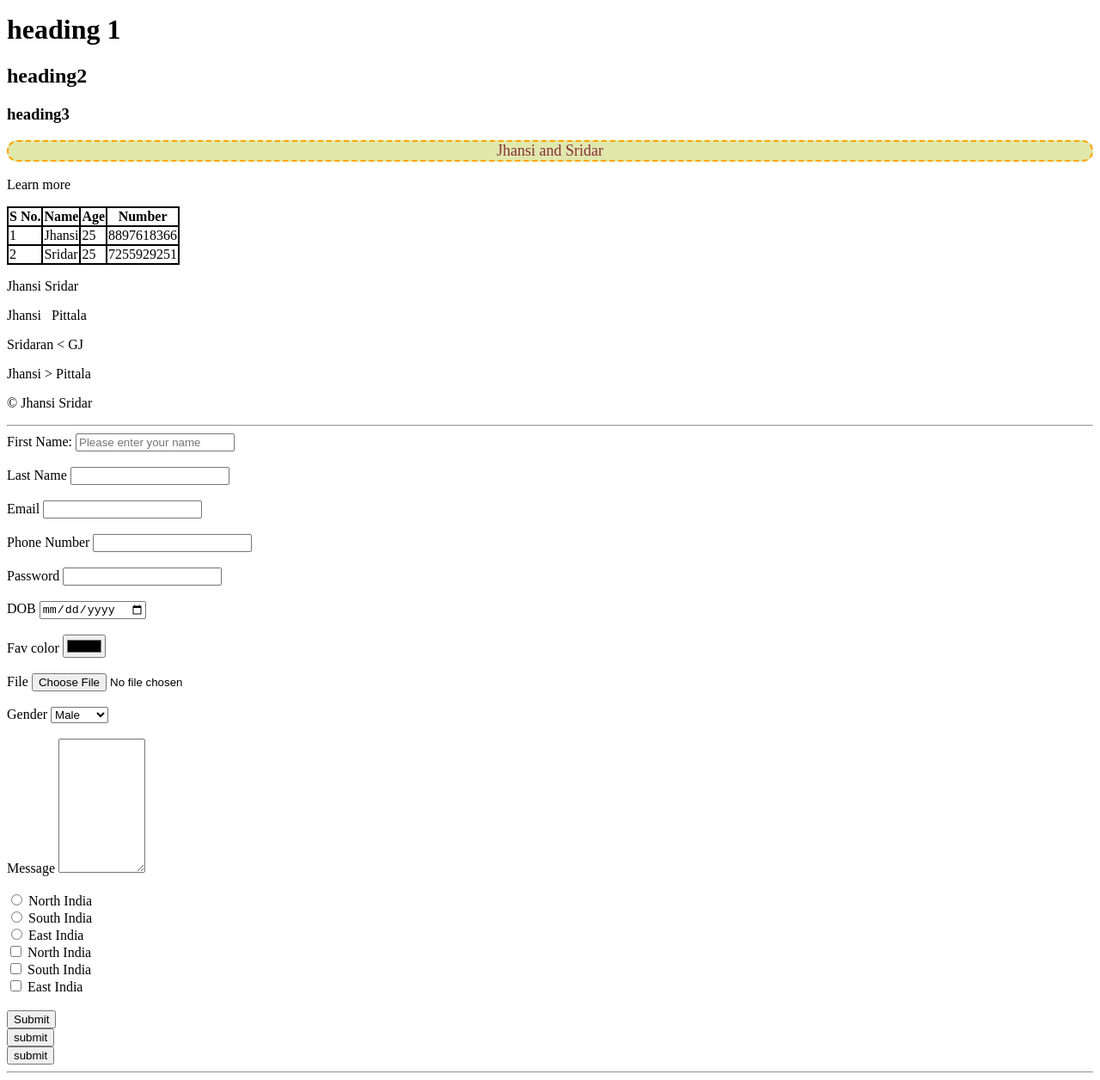
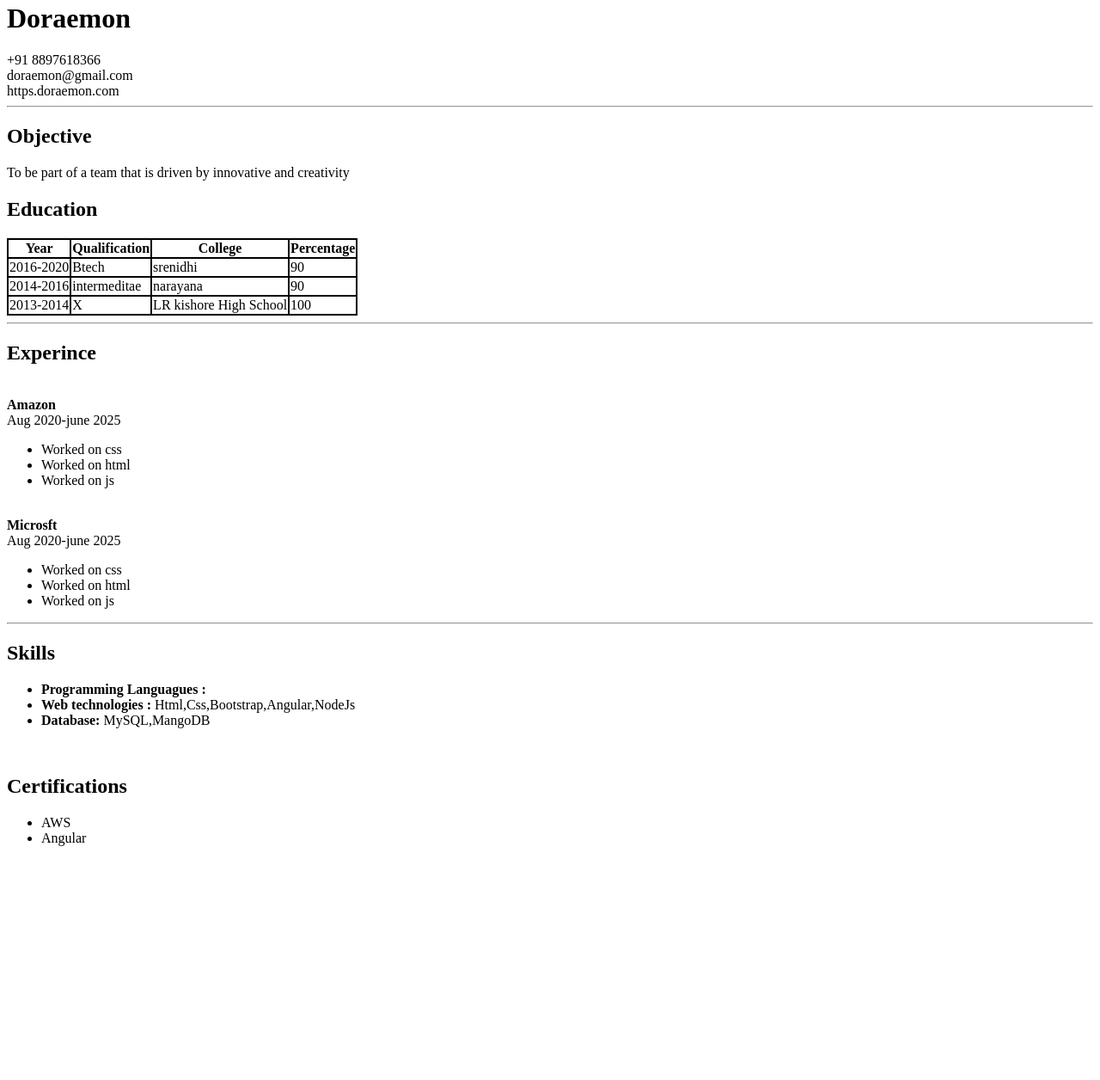
Before and after one commit to jhansiramak/lb-resume, a plain HTML site: page index.html in a window 1280 px wide. Shown: the part 5-1261 px from the top of the page at 86% size. After the commit the page ends 1005 px from the top, so only its background shows below. Drawn offline with Linux system fonts and the light colour scheme.

Commit message:
Add files via upload

```diff
--- a/index.html
+++ b/index.html
@@ -1,15 +1,8 @@
-<!DOCTYPE html>
-<html lang="en">
+<html>
     <head>
-    <meta charset="UTF-8" />
-    <meta name="viewport" content="width=device-width, initial-scale=1.0" />
-    <title>Srija</title>
-    <link
-      rel="stortcut icon"
-      href="https://static.vecteezy.com/system/resources/previews/018/842/695/large_2x/red-heart-shape-icon-like-or-love-symbol-for-valentine-s-day-3d-render-illustration-free-png.png"
-      type="image/l-icon"
-    />
-    <!-- style internal styling -->
+        <title> Resume Maker </title>
+        <link rel="shortcut icon" href="https://static.vecteezy.com/system/resources/previews/018/842/695/large_2x/red-heart-shape-icon-like-or-love-symbol-for-valentine-s-day-3d-render-illustration-free-png.png"
+        >
         <style>
             table,
             th,
@@ -20,148 +13,83 @@
           </style>
     </head>
     <body>
-    <h1>heading 1</h1>
-    <h2>heading2</h2>
-    <h3>heading3</h3>
-    <!-- style inline css -->
-    <p
-      style="
-        color: rgb(137, 47, 59);
-        background-color: rgb(224, 232, 172);
-        font-size: large;
-        text-align: center;
-        border: 2px dashed orange;
-        border-radius: 12px;
-      "
-    >
-      Jhansi and Sridar
-    </p>
-    <!-- html is case insensitive -->
-    <p>Learn more</p>
-    <!-- table -->
+        <h1>
+            Doraemon
+        </h1>
+        <span>+91 8897618366</span>
+        <br>
+        <span>doraemon@gmail.com</span>
+        <br>
+        <span>https.doraemon.com</span>
+        <br>
+        <hr>
+        <h2>Objective</h2>
+        <p>To be part of a team that is driven by innovative and creativity</p>
+
+        <h2>Education</h2>
         <table>
             <tr>
-        <th>S No.</th>
-        <th>Name</th>
-        <th>Age</th>
-        <th>Number</th>
+                <th>Year</th>
+                <th>Qualification</th>
+                <th>College</th>
+                <th>Percentage</th>
             </tr>
             <tr>
-        <td>1</td>
-        <td>Jhansi</td>
-        <td>25</td>
-        <td>8897618366</td>
+                <td>2016-2020</td>
+                <td>Btech</td>
+                <td>srenidhi</td>
+                <td>90</td>
             </tr>
             <tr>
-        <td>2</td>
-        <td>Sridar</td>
-        <td>25</td>
-        <td>7255929251</td>
+                <td>2014-2016</td>
+                <td>intermeditae</td>
+                <td>narayana</td>
+                <td>90</td>
             </tr>
+            <tr>
+                <td>2013-2014</td>
+                <td>X</td>
+                <td>LR kishore High School</td>
+                <td>100</td>
+            </tr>
+
         </table>
-    <!-- entities  symbols  emojis-->
-    <p>Jhansi Sridar</p>
-    <p>Jhansi &nbsp Pittala</p>
-    <p>Sridaran &lt; GJ</p>
-    <p>Jhansi &gt; Pittala</p>
-    <p>&copy Jhansi Sridar</p>
-    <!-- iframe -->
-    <!-- <iframe src="https://github.com/jhansiramak/friendly-waddle" width="100%" height="500px"></iframe> -->
+<hr>
+        <h2>Experince</h2>
+        <br>
+        <strong>Amazon</strong>
+        <br>
+        <span>Aug 2020-june 2025</span>
+        <br>
+        <ul>
+            <li>Worked on css</li>
+            <li>Worked on html</li>
+            <li>Worked on js</li>
+        </ul>
 
-    <!-- Assignment -->
-    <!-- all class topic, table,style guide 23school -->
-    <!-- miscel
-       <br> -->
-    <hr />
-    <form>
-      <div>
-        First Name:
-        <input
-          type="text"
-          placeholder="Please enter your name"
-          required
-          autocomplete="name"
-        />
-      </div>
-      <br />
-      <div><label>Last Name</label> <input type="text" /></div>
-      <br />
-      <div>
-        <label> Email</label>
-        <input type="email" autocomplete="email" />
-      </div>
-      <br />
-      <div>
-        <label> Phone Number</label>
-        <input type="number" />
-      </div>
-      <br />
-      <div>
-        <label> Password</label>
-        <input type="password" />
-      </div>
-      <br />
-      <div>
-        <label> DOB</label>
-        <input type="date" />
-      </div>
-      <br />
-      <div>
-        <label> Fav color</label>
-        <input type="color" />
-      </div>
-      <br />
-      <div>
-        <label> File</label>
-        <input type="file" />
-      </div>
-      <br />
-      <div>
-        <label> Gender</label>
-        <select>
-          <option>Male</option>
-          <option>Female</option>
-          <option>Others</option>
-        </select>
-      </div>
-      <br />
-      <div>
-        <label>Message</label>
-        <textarea rows="10" cols="10"></textarea>
-      </div>
-      <br />
-      <div>
-        <div>
-          <input type="radio" name="food"/>
-          <label>North India</label>
-        </div>
+        <br>
+        <strong>Microsft</strong>
+        <br>
+        <span>Aug 2020-june 2025</span>
+        <br>
+        <ul>
+            <li>Worked on css</li>
+            <li>Worked on html</li>
+            <li>Worked on js</li>
+        </ul>
 
-        <div><input type="radio" name="food"/> <label>South India</label></div>
-        <div>
-          <input type="radio" name="food"/>
-          <label>East India</label>
-        </div>
-      </div>
-      <div>
-        <div>
-          <input type="checkbox" />
-          <label>North India</label>
-        </div>
-
-        <div><input type="checkbox" /> <label>South India</label></div>
-        <div>
-          <input type="checkbox" />
-          <label>East India</label>
-        </div>
-      </div>
+        <hr>
+        <h2>Skills</h2>
+        <ul>
+            <li> <b> Programming Languagues :</b C, java, python ></li>
+            <li><b>Web technologies :</b> Html,Css,Bootstrap,Angular,NodeJs</li>
+            <li><b>Database: </b>MySQL,MangoDB</li>
+        </ul>
         <br>
-      <button>Submit</button>
-      <br>
-      <input type="button" value="submit">
-      <br>
-      <input type="submit" value="submit">
-
-    </form>
-    <hr />
+        <h2>Certifications</h2>
+        <ul>
+            <li>AWS</li>
+            <li>Angular</li>
+        </ul>
     </body>
 </html>
```
Lines whose indentation alone changed are shown as unchanged.
